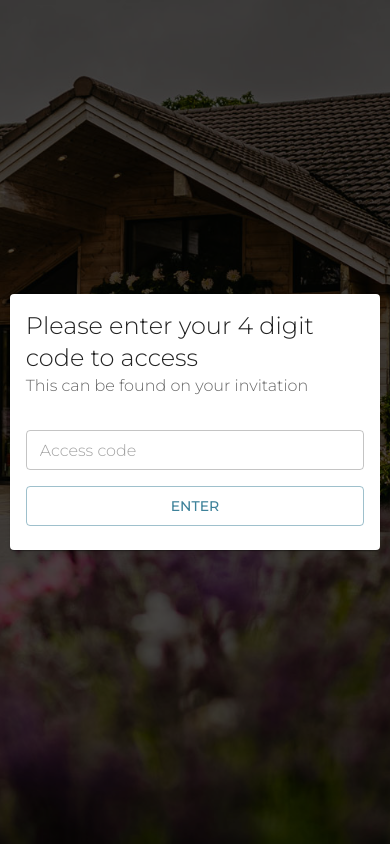
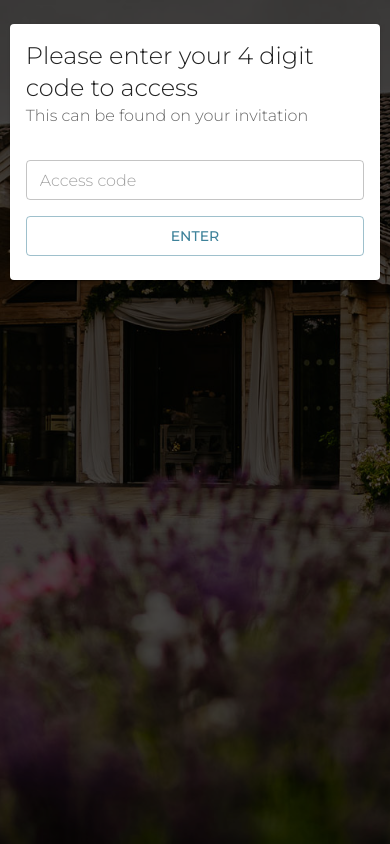
Before and after one commit to Sfullen96/wedding, a React (Create React App) app: page /sign-in in a window 390 px wide. Built offline with nearby package versions, Linux system fonts and the light colour scheme; a web font is replaced by a local one.

Commit message:
add login page

```diff
--- a/src/Components/SignIn.js
+++ b/src/Components/SignIn.js
@@ -28,8 +28,9 @@ const SignIn = () => {
       display="flex"
       width="100%"
       zIndex={2}
-      alignItems="center"
       justifyContent="center"
+      alignItems={isMobile ? "start" : "center"}
+      mt={isMobile ? 3 : 0}
       height="100vh"
     >
       <Card sx={{ width: isMobile ? "95%" : "40%" }}>
```
